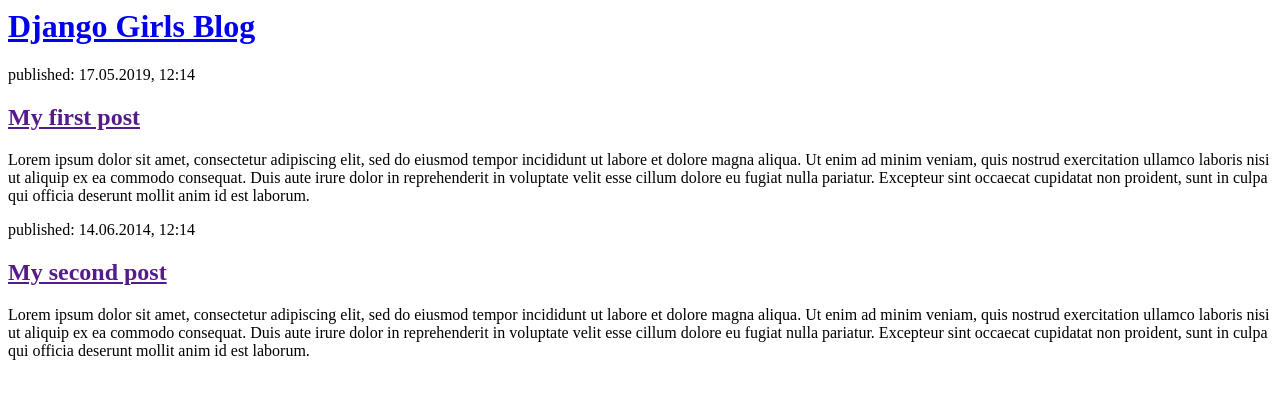
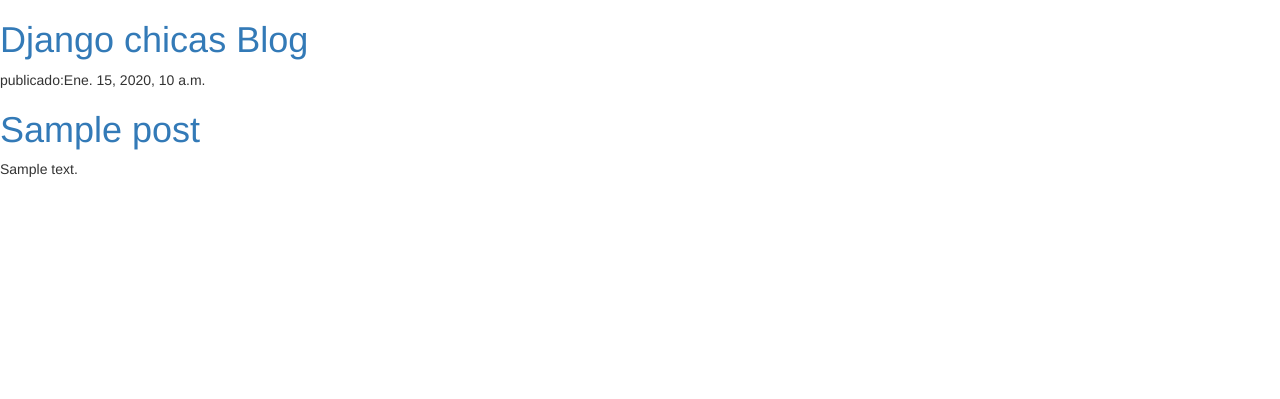
Before and after one commit to Brenda12345/my-first-blog, a Django app: template blog/templates/blog/post_list.html in a window 1280 px wide. Shown: the top 399 px of the page. Run offline with Django 3.2, Linux system fonts and the light colour scheme; the template is opened without the code that fills it: values that come from a table or form of the project are taken from there, others are empty; tables that the repository leaves empty hold one stand-in row (values such as "Sample post"); some libraries are stand-ins or nearby versions.

Commit message:
Templates modificados para mostrar post desde base de datos.

```diff
--- a/blog/templates/blog/post_list.html
+++ b/blog/templates/blog/post_list.html
@@ -1,22 +1,12 @@
 <html>
     <head>
+     <link rel="stylesheet" href="//maxcdn.bootstrapcdn.com/bootstrap/3.2.0/css/bootstrap.min.css">
+    <link rel="stylesheet" href="//maxcdn.bootstrapcdn.com/bootstrap/3.2.0/css/bootstrap-theme.min.css">
         <title>Django Brenda blog</title>
     </head>
     <body>
-        <div>
-            <h1><a href="/">Django Girls Blog</a></h1>
-        </div>
+        <div><h1><a href="/">Django chicas Blog</a></h1></div>
+            {% for post in posts %}<div><p>publicado:{{post.published_date}}</p><h1><a href="">{{post.title}}</a></h1><p>{{post.text|linebreaksbr}}</p></div>{%endfor%}
 
-        <div>
-            <p>published: 17.05.2019, 12:14</p>
-            <h2><a href="">My first post</a></h2>
-            <p>Lorem ipsum dolor sit amet, consectetur adipiscing elit, sed do eiusmod tempor incididunt ut labore et dolore magna aliqua. Ut enim ad minim veniam, quis nostrud exercitation ullamco laboris nisi ut aliquip ex ea commodo consequat. Duis aute irure dolor in reprehenderit in voluptate velit esse cillum dolore eu fugiat nulla pariatur. Excepteur sint occaecat cupidatat non proident, sunt in culpa qui officia deserunt mollit anim id est laborum.</p>
-        </div>
-
-        <div>
-            <p>published: 14.06.2014, 12:14</p>
-            <h2><a href="">My second post</a></h2>
-            <p>Lorem ipsum dolor sit amet, consectetur adipiscing elit, sed do eiusmod tempor incididunt ut labore et dolore magna aliqua. Ut enim ad minim veniam, quis nostrud exercitation ullamco laboris nisi ut aliquip ex ea commodo consequat. Duis aute irure dolor in reprehenderit in voluptate velit esse cillum dolore eu fugiat nulla pariatur. Excepteur sint occaecat cupidatat non proident, sunt in culpa qui officia deserunt mollit anim id est laborum.</p>
-        </div>
     </body>
 </html>
--- a/blog/views.py
+++ b/blog/views.py
@@ -1,5 +1,7 @@
 from django.shortcuts import render
+from django.utils import timezone
+from .models import Post
 
-# Create your views here.
 def post_list(request):
-    return render(request, 'blog/post_list.html', {})
+    posts = Post.objects.filter(published_date__lte=timezone.now()).order_by('published_date')
+    return render(request, 'blog/post_list.html', {'posts': posts})
```
